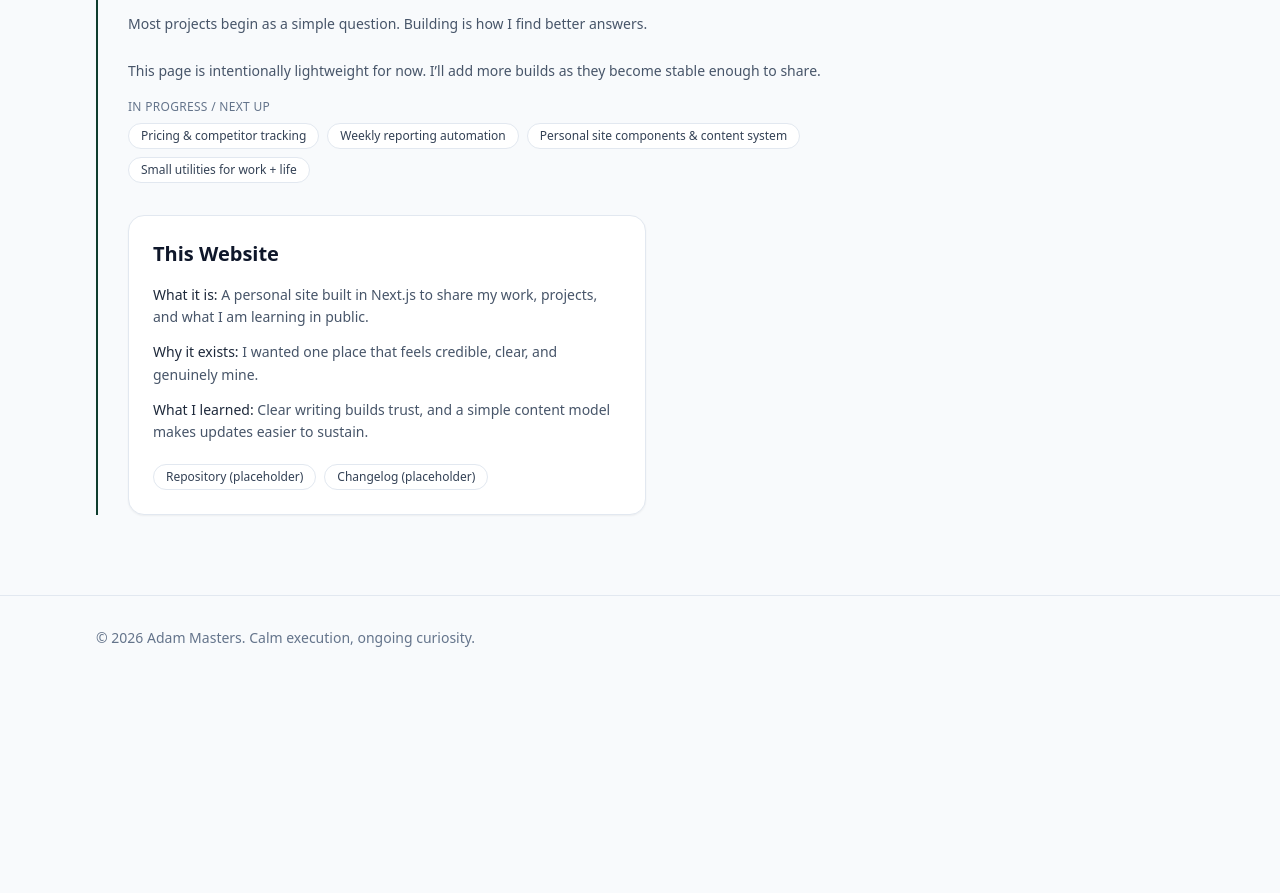
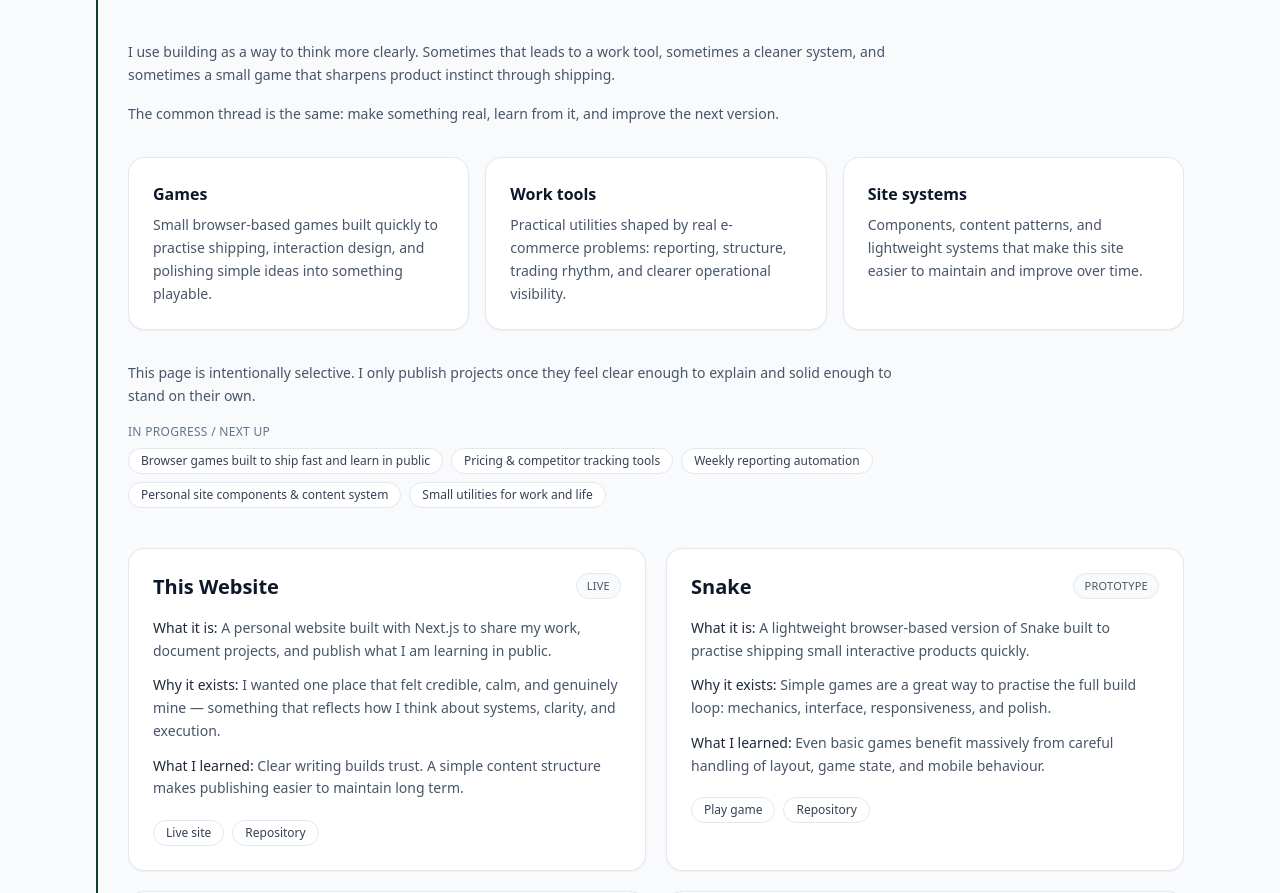
Before and after one commit to adammastersuk/adammasters.co.uk, a Next.js app: page /builds in a window 1280 px wide. Shown: the part 240-1133 px from the top of the page. Before the commit the page ends 920 px from the top, so only its background shows below. Built offline with nearby package versions, Linux system fonts and the light colour scheme.

Commit message:
Add initial builds data and improve builds page

```diff
--- a/app/builds/page.tsx
+++ b/app/builds/page.tsx
@@ -1,43 +1,76 @@
 import type { Metadata } from 'next';
+import Link from 'next/link';
 import { Card } from '@/components/card';
 import { Section } from '@/components/section';
 import { buildProjects } from '@/data/builds';
 
 export const metadata: Metadata = {
   title: 'Builds',
-  description: 'A list of practical tools and projects Adam Masters is building.'
+  description:
+    'Practical tools, experiments, and small games built by Adam Masters to test ideas and make useful things.'
 };
 
 const pipeline = [
-  'Pricing & competitor tracking',
+  'Browser games built to ship fast and learn in public',
+  'Pricing & competitor tracking tools',
   'Weekly reporting automation',
   'Personal site components & content system',
-  'Small utilities for work + life'
+  'Small utilities for work and life'
+];
+
+const buildAreas = [
+  {
+    title: 'Games',
+    description:
+      'Small browser-based games built quickly to practise shipping, interaction design, and polishing simple ideas into something playable.'
+  },
+  {
+    title: 'Work tools',
+    description:
+      'Practical utilities shaped by real e-commerce problems: reporting, structure, trading rhythm, and clearer operational visibility.'
+  },
+  {
+    title: 'Site systems',
+    description:
+      'Components, content patterns, and lightweight systems that make this site easier to maintain and improve over time.'
+  }
 ];
 
 export default function BuildsPage() {
   const hasProjects = buildProjects.length > 0;
 
   return (
-    <>
     <Section
       title="Builds"
-        intro="I build to think clearly, test ideas quickly, and leave myself something useful at the end."
+      intro="A growing collection of practical tools, experiments, and small games built to test ideas quickly and leave something useful behind."
     >
-        <p className="mt-6 max-w-3xl text-sm leading-relaxed text-slate-600">
-          Most projects begin as a simple question. Building is how I find better answers.
+      <div className="mt-6 max-w-3xl space-y-4 text-sm leading-relaxed text-slate-600">
+        <p>
+          I use building as a way to think more clearly. Sometimes that leads to a work tool, sometimes a cleaner system,
+          and sometimes a small game that sharpens product instinct through shipping.
         </p>
+        <p>
+          The common thread is the same: make something real, learn from it, and improve the next version.
+        </p>
+      </div>
 
-        {/* Coming soon / pipeline (de-emphasised) */}
-        <div className="mt-6 max-w-3xl">
+      <div className="mt-8 grid gap-4 md:grid-cols-3">
+        {buildAreas.map((area) => (
+          <Card key={area.title} className="h-full">
+            <h2 className="text-base font-semibold text-slate-900">{area.title}</h2>
+            <p className="mt-2 text-sm leading-relaxed text-slate-600">{area.description}</p>
+          </Card>
+        ))}
+      </div>
+
+      <div className="mt-8 max-w-3xl">
         <p className="text-sm leading-relaxed text-slate-600">
-            This page is intentionally lightweight for now. I’ll add more builds as they become stable enough to share.
+          This page is intentionally selective. I only publish projects once they feel clear enough to explain and solid
+          enough to stand on their own.
         </p>
 
         <div className="mt-4">
-            <p className="text-xs font-medium uppercase tracking-wide text-slate-500">
-              In progress / next up
-            </p>
+          <p className="text-xs font-medium uppercase tracking-wide text-slate-500">In progress / next up</p>
 
           <div className="mt-2 flex flex-wrap gap-2">
             {pipeline.map((item) => (
@@ -52,12 +85,18 @@ export default function BuildsPage() {
         </div>
       </div>
 
-        {/* Projects */}
       {hasProjects ? (
-          <div className="mt-8 grid gap-5 md:grid-cols-2">
+        <div className="mt-10 grid gap-5 md:grid-cols-2">
           {buildProjects.map((project) => (
             <Card key={project.title} className="flex h-full flex-col">
+              <div className="flex items-start justify-between gap-3">
                 <h3 className="text-xl font-semibold text-slate-900">{project.title}</h3>
+                {project.status ? (
+                  <span className="inline-flex rounded-full border border-slate-200 bg-slate-50 px-2.5 py-1 text-[11px] font-medium uppercase tracking-wide text-slate-600">
+                    {project.status}
+                  </span>
+                ) : null}
+              </div>
 
               <div className="mt-4 space-y-3 text-sm leading-relaxed text-slate-600">
                 <p>
@@ -71,34 +110,49 @@ export default function BuildsPage() {
                 </p>
               </div>
 
-                {/* Links */}
               {project.links?.length ? (
                 <div className="mt-5 flex flex-wrap gap-2">
-                    {project.links.map((link) => (
+                  {project.links.map((link) => {
+                    const isInternal = link.href.startsWith('/');
+
+                    const className =
+                      'inline-flex items-center rounded-full border border-slate-200 bg-white px-3 py-1 text-xs font-medium text-slate-700 transition hover:border-slate-300 hover:text-slate-900';
+
+                    return isInternal ? (
+                      <Link key={link.label} href={link.href} className={className}>
+                        {link.label}
+                      </Link>
+                    ) : (
                       <a
                         key={link.label}
                         href={link.href}
-                        className="inline-flex items-center rounded-full border border-slate-200 bg-white px-3 py-1 text-xs font-medium text-slate-700 hover:border-slate-300 hover:text-slate-900"
+                        target="_blank"
+                        rel="noreferrer"
+                        className={className}
                       >
                         {link.label}
                       </a>
-                    ))}
+                    );
+                  })}
                 </div>
               ) : null}
             </Card>
           ))}
         </div>
       ) : (
-          <div className="mt-8">
-            <Card>
-              <h3 className="text-lg font-semibold text-slate-900">More coming soon</h3>
-              <p className="mt-2 max-w-3xl text-sm leading-relaxed text-slate-600">
-                I’m still shaping what belongs here. I’ll publish builds once they’re stable, useful, and worth documenting.
+        <div className="mt-10">
+          <Card className="max-w-3xl">
+            <h3 className="text-lg font-semibold text-slate-900">First builds coming soon</h3>
+            <p className="mt-2 text-sm leading-relaxed text-slate-600">
+              I’m currently building out the first set of published projects for this page, including lightweight browser
+              games, practical work tools, and reusable site components.
+            </p>
+            <p className="mt-3 text-sm leading-relaxed text-slate-600">
+              For now, this page acts as a marker of direction rather than a finished archive.
             </p>
           </Card>
         </div>
       )}
     </Section>
-    </>
   );
 }
--- a/data/builds.ts
+++ b/data/builds.ts
@@ -1,23 +1,86 @@
+export type BuildLink = {
+  label: string;
+  href: string;
+};
+
 export type BuildProject = {
   title: string;
+  status?: 'Live' | 'Prototype' | 'In progress';
   what: string;
   why: string;
   learned: string;
-  links: {
-    label: string;
-    href: string;
-  }[];
+  links?: BuildLink[];
 };
 
 export const buildProjects: BuildProject[] = [
   {
     title: 'This Website',
-    what: 'A personal site built in Next.js to share my work, projects, and what I am learning in public.',
-    why: 'I wanted one place that feels credible, clear, and genuinely mine.',
-    learned: 'Clear writing builds trust, and a simple content model makes updates easier to sustain.',
+    status: 'Live',
+    what:
+      'A personal website built with Next.js to share my work, document projects, and publish what I am learning in public.',
+    why:
+      'I wanted one place that felt credible, calm, and genuinely mine — something that reflects how I think about systems, clarity, and execution.',
+    learned:
+      'Clear writing builds trust. A simple content structure makes publishing easier to maintain long term.',
     links: [
-      { label: 'Repository (placeholder)', href: '#' },
-      { label: 'Changelog (placeholder)', href: '#' }
+      {
+        label: 'Live site',
+        href: '/'
+      },
+      {
+        label: 'Repository',
+        href: 'https://github.com/YOUR_USERNAME/personal-site'
+      }
     ]
   },
+
+  {
+    title: 'Snake',
+    status: 'Prototype',
+    what:
+      'A lightweight browser-based version of Snake built to practise shipping small interactive products quickly.',
+    why:
+      'Simple games are a great way to practise the full build loop: mechanics, interface, responsiveness, and polish.',
+    learned:
+      'Even basic games benefit massively from careful handling of layout, game state, and mobile behaviour.',
+    links: [
+      {
+        label: 'Play game',
+        href: 'https://snake-game.vercel.app'
+      },
+      {
+        label: 'Repository',
+        href: 'https://github.com/YOUR_USERNAME/snake'
+      }
+    ]
+  },
+
+  {
+    title: 'Competitor Pricing Tracker',
+    status: 'In progress',
+    what:
+      'A small system that monitors competitor product prices and highlights meaningful changes.',
+    why:
+      'In ecommerce trading, price awareness matters — but manually checking competitor sites does not scale.',
+    learned:
+      'Simple automation often solves operational friction better than large platforms.',
+    links: [
+      {
+        label: 'Project notes',
+        href: '/learning'
+      }
+    ]
+  },
+
+  {
+    title: 'Weekly Reporting Automation',
+    status: 'In progress',
+    what:
+      'An automated workflow that generates structured weekly ecommerce performance summaries.',
+    why:
+      'Reporting should create clarity, not manual workload.',
+    learned:
+      'Well-designed data pipelines can remove repetitive operational tasks.',
+    links: []
+  }
 ];
```
Lines whose indentation alone changed are shown as unchanged.
